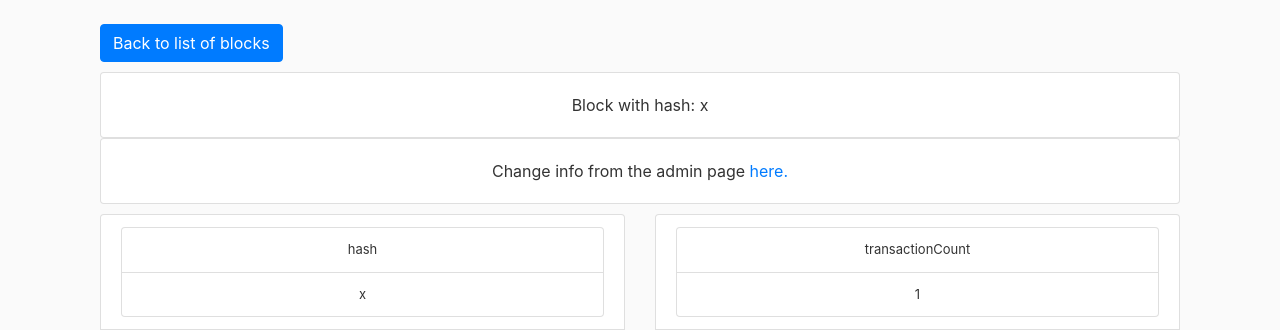
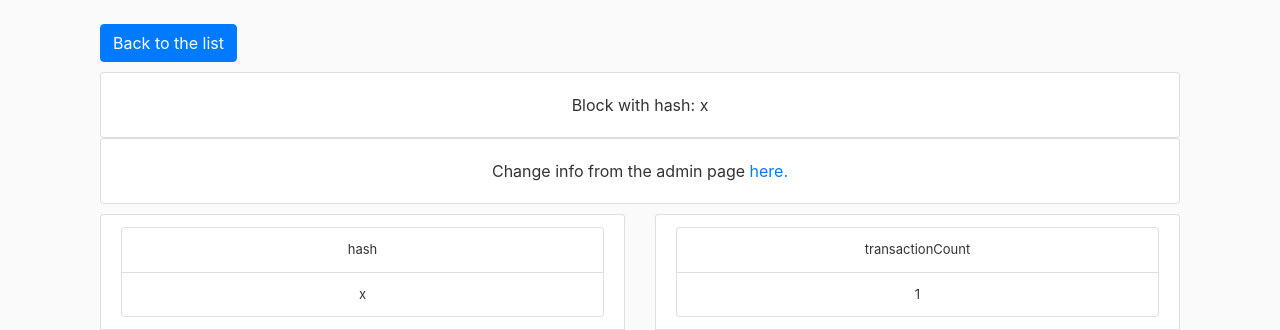
Before and after one commit to hungryhost/bcs_test_app, a Django app: template bcsproject/templates/mainPage/block_detail.html in a window 1280 px wide. Shown: the part 56-386 px from the top of the page. Run offline with Django 3.2, Linux system fonts and the light colour scheme; tables that the repository leaves empty hold one stand-in row (values such as "Sample post"); the template is opened without the code that fills it: values that come from a table or form of the project are taken from there, most other values are stand-ins (such as "Sample title", 1, 10 or a date in 2020); some libraries are stand-ins or nearby versions.

Commit message:
Update block_detail.html

```diff
--- a/bcsproject/templates/mainPage/block_detail.html
+++ b/bcsproject/templates/mainPage/block_detail.html
@@ -4,7 +4,7 @@
 
     <div class="container">
     <div style="margin-bottom: 10px">
-    <a href="{% url 'main' %}" class="btn btn-primary">Back to list of blocks</a>
+    <a href="{% url 'main' %}" class="btn btn-primary">Back to the list</a>
     </div>
         <div class="card">
             <div class="card-body" style="text-align: center">
```
